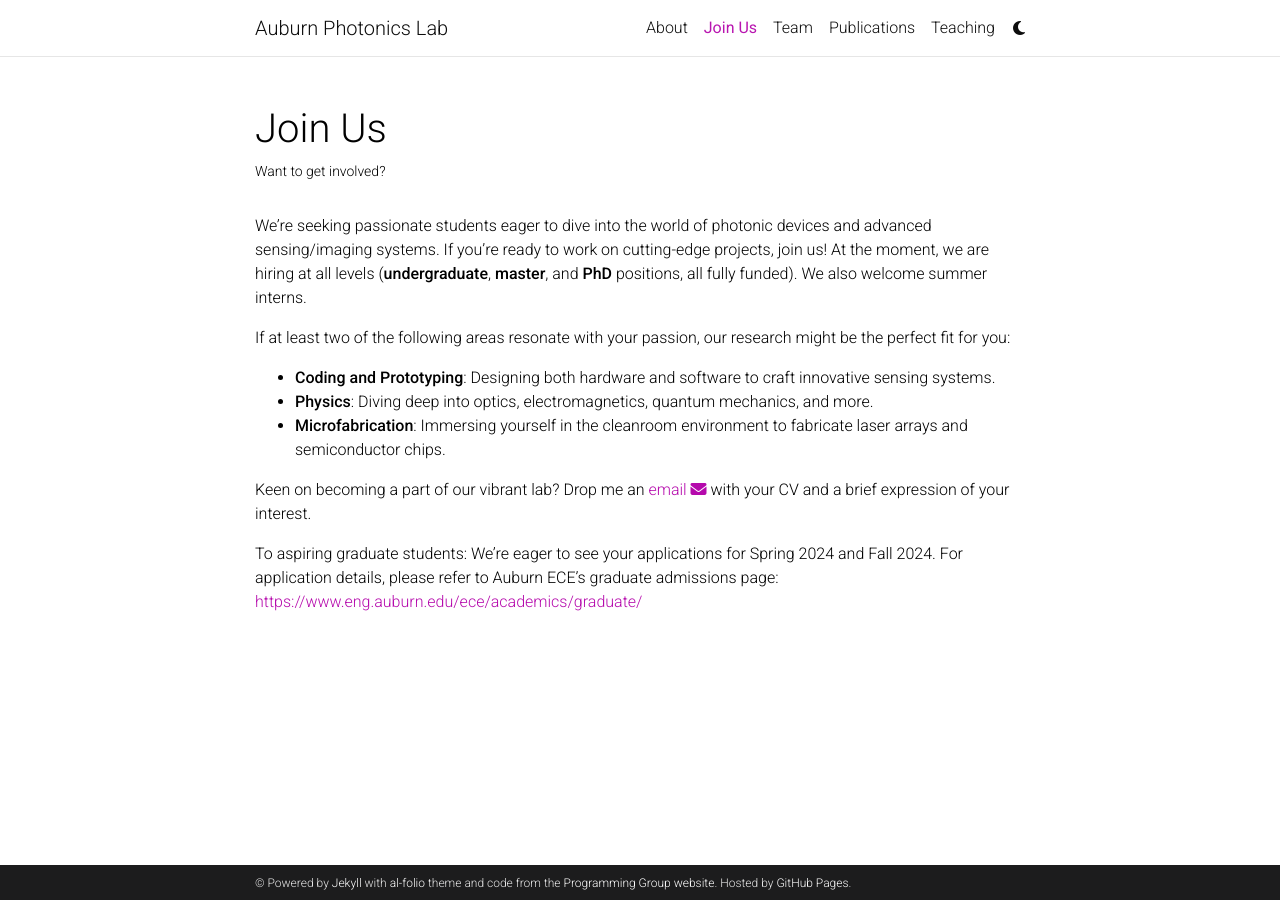
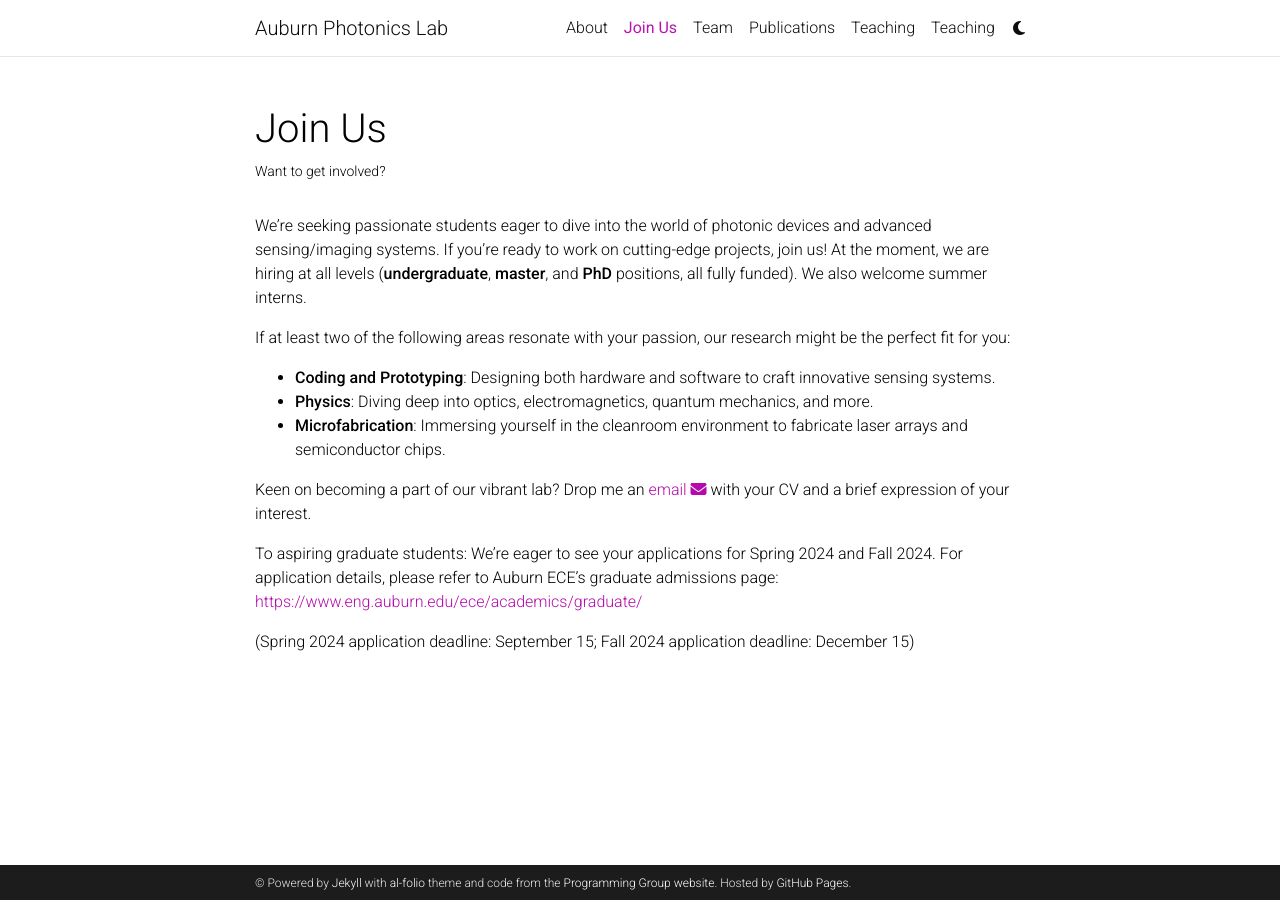
Before and after one commit to zihegao/zihegao.github.io, a Jekyll site: the page built from _pages/join-us.md, in a window 1280 px wide. Built offline with Jekyll 4.4.1, drawn with Linux system fonts in a browser that asks for light colours; full-size pictures stand in for the smaller copies a plugin makes; comment, search, counter and statistics services are not loaded; a style sheet for code colours, icons or effects is not loaded.

Commit message:
update application dates

```diff
--- a/_pages/join-us.md
+++ b/_pages/join-us.md
@@ -21,3 +21,5 @@
 
 To aspiring graduate students: We're eager to see your applications for Spring 2024 and Fall 2024.
 For application details, please refer to Auburn ECE's graduate admissions page: <https://www.eng.auburn.edu/ece/academics/graduate/>
+
+(Spring 2024 application deadline: September 15; Fall 2024 application deadline: December 15)
```
Also changed, not shown: _pages/elec5970.md (added, +10 -0 lines).
